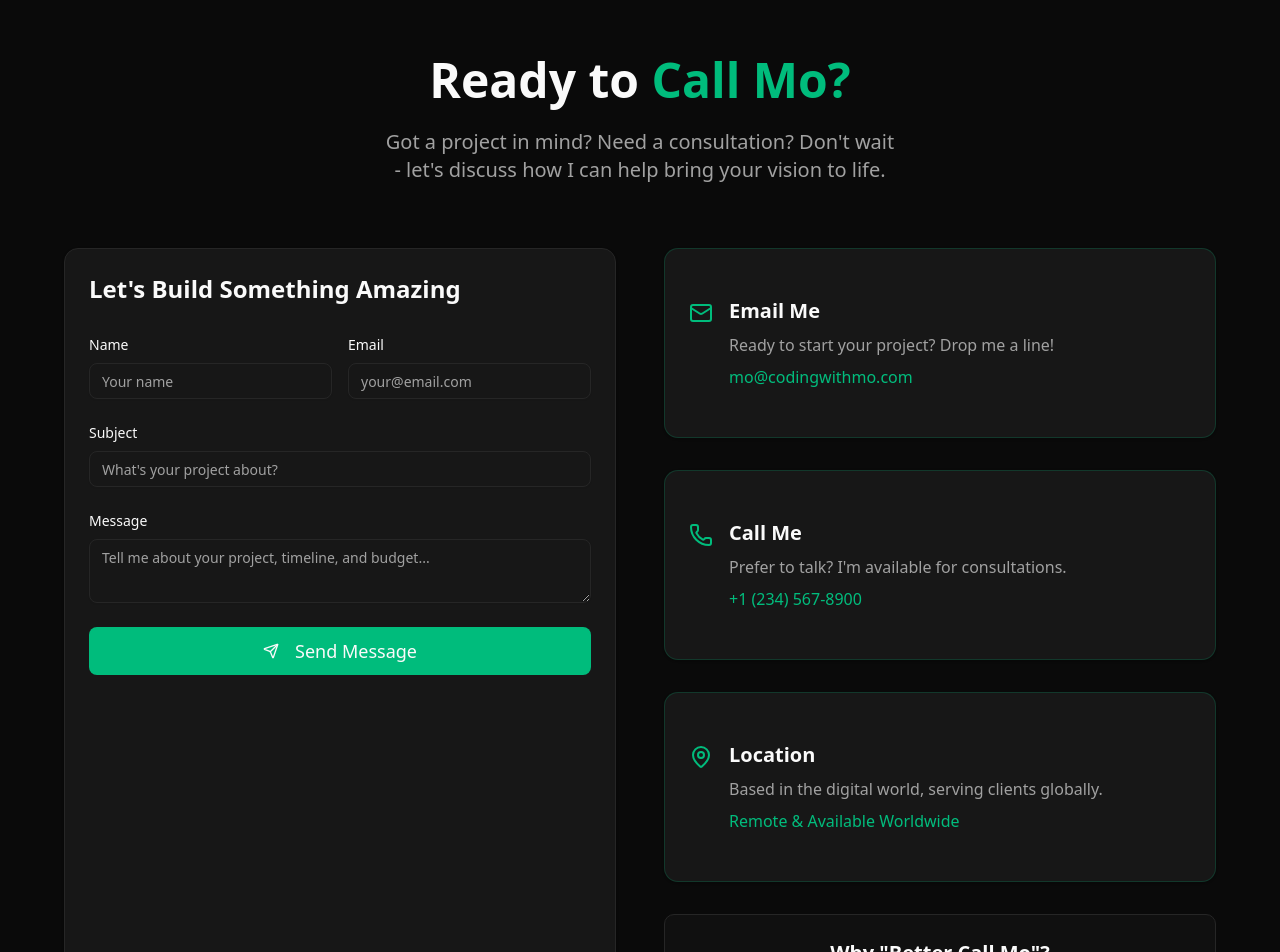
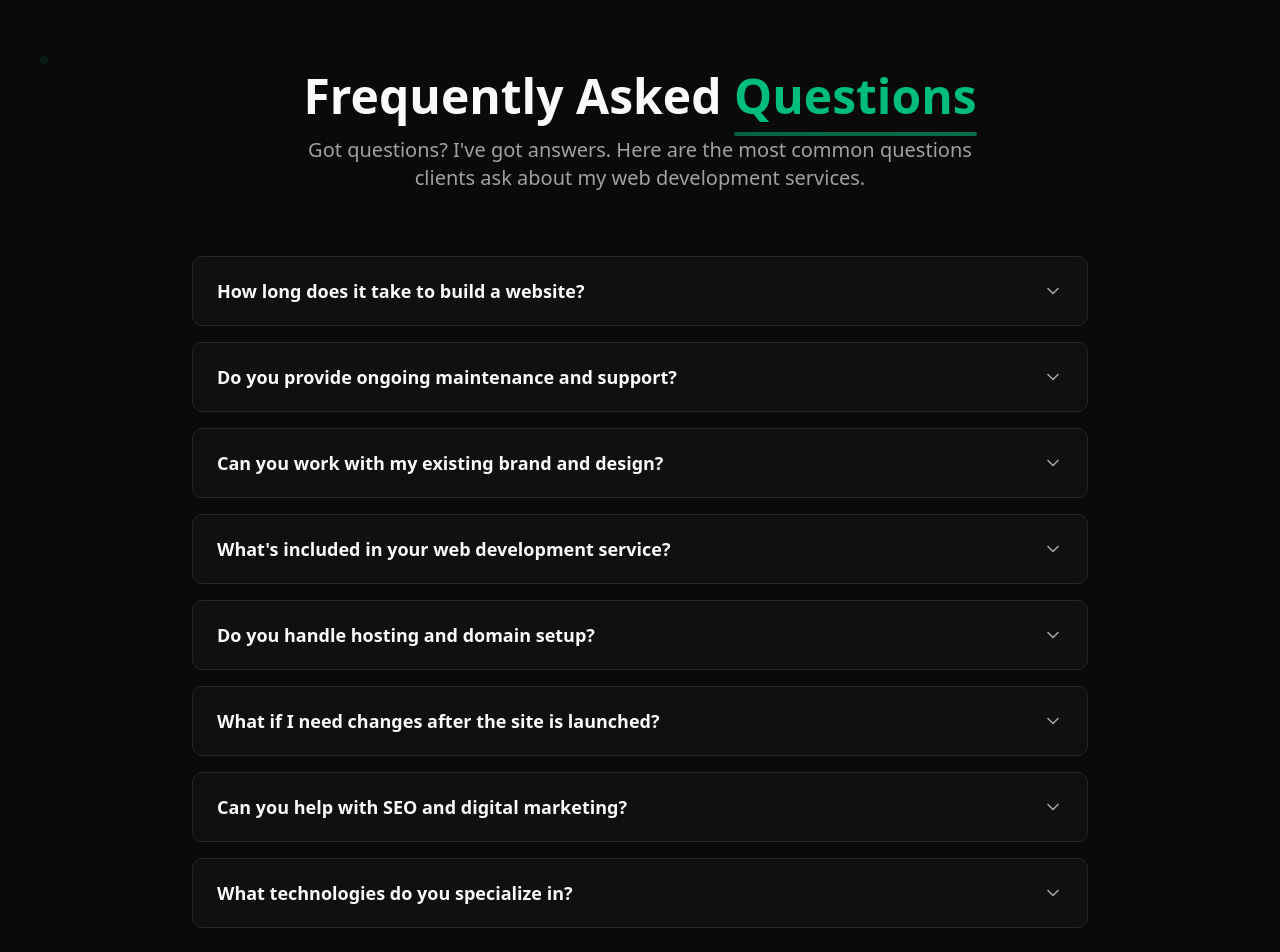
Before and after one commit to Mo-Ibra/better-call-mo, a Next.js app: page / in a window 1280 px wide. Shown: the part 5200-6152 px from the top of the page. Built offline with nearby package versions, Linux system fonts and the light colour scheme.

Commit message:
Added Faqs

```diff
--- a/app/page.tsx
+++ b/app/page.tsx
@@ -5,6 +5,7 @@ import Services from "@/components/Services";
 import Projects from "@/components/Projects";
 import Contact from "@/components/Contact";
 import Footer from "@/components/Footer";
+import FAQs from "@/components/Faqs";
 
 export default function Home() {
   return (
@@ -14,6 +15,7 @@ export default function Home() {
       <About />
       <Services />
       <Projects />
+      <FAQs />
       <Contact />
       <Footer />
     </>
--- /dev/null
+++ b/components/Faqs.tsx
@@ -0,0 +1,130 @@
+"use client"
+
+import { useState } from "react"
+import { ChevronDown, ChevronUp } from "lucide-react"
+
+const faqs = [
+  {
+    question: "How long does it take to build a website?",
+    answer:
+      "Timeline depends on complexity. A simple landing page takes 1-2 weeks, while a full e-commerce site or web app can take 4-8 weeks. I'll provide a detailed timeline after understanding your specific requirements.",
+  },
+  {
+    question: "Do you provide ongoing maintenance and support?",
+    answer:
+      "I offer maintenance packages that include security updates, content changes, performance monitoring, and technical support. Most clients choose ongoing support to keep their sites running smoothly.",
+  },
+  {
+    question: "Can you work with my existing brand and design?",
+    answer:
+      "Yes! I can work with your existing brand guidelines, logos, and design preferences. If you don't have established branding, I can also help create a cohesive visual identity for your project.",
+  },
+  {
+    question: "What's included in your web development service?",
+    answer:
+      "My service includes responsive design, SEO optimization, performance optimization, mobile-first development, content management setup, and basic analytics integration. I also provide training on how to manage your new site.",
+  },
+  {
+    question: "Do you handle hosting and domain setup?",
+    answer:
+      "Yes! I can help you choose the right hosting solution and handle domain setup. I typically recommend Vercel for modern web apps, but I can work with any hosting provider that fits your needs and budget.",
+  },
+  {
+    question: "What if I need changes after the site is launched?",
+    answer:
+      "I include 30 days of free minor revisions after launch. For larger changes or ongoing updates, I offer flexible hourly rates or monthly maintenance packages depending on your needs.",
+  },
+  {
+    question: "Can you help with SEO and digital marketing?",
+    answer:
+      "I build all sites with SEO best practices from the ground up, including proper meta tags, structured data, and performance optimization. For advanced SEO and marketing campaigns, I can connect you with trusted partners.",
+  },
+  {
+    question: "What technologies do you specialize in?",
+    answer:
+      "I specialize in modern web technologies including Next.js, React, TypeScript, Tailwind CSS, and various headless CMS solutions. I choose the best tech stack based on your project's specific requirements and goals.",
+  },
+]
+
+export default function FAQs() {
+  const [openIndex, setOpenIndex] = useState<number | null>(null)
+
+  const toggleFAQ = (index: number) => {
+    setOpenIndex(openIndex === index ? null : index)
+  }
+
+  return (
+    <section id="faq" className="py-24 bg-background relative overflow-hidden">
+      {/* Background particles */}
+      <div className="absolute inset-0 opacity-20">
+        <div className="absolute top-20 left-10 w-2 h-2 bg-emerald-500 rounded-full animate-pulse"></div>
+        <div className="absolute top-40 right-20 w-1 h-1 bg-emerald-400 rounded-full animate-ping"></div>
+        <div className="absolute bottom-32 left-1/4 w-1.5 h-1.5 bg-emerald-300 rounded-full animate-pulse"></div>
+        <div className="absolute bottom-20 right-1/3 w-1 h-1 bg-emerald-500 rounded-full animate-ping"></div>
+      </div>
+
+      <div className="container mx-auto px-4 relative z-10">
+        <div className="text-center mb-16">
+          <h2 className="text-4xl md:text-5xl font-bold text-foreground mb-4">
+            Frequently Asked{" "}
+            <span className="text-emerald-500 relative">
+              Questions
+              <div className="absolute -bottom-2 left-0 right-0 h-1 bg-gradient-to-r from-emerald-500/50 to-emerald-400/50 rounded-full"></div>
+            </span>
+          </h2>
+          <p className="text-xl text-muted-foreground max-w-2xl mx-auto">
+            Got questions? I've got answers. Here are the most common questions clients ask about my web development
+            services.
+          </p>
+        </div>
+
+        <div className="max-w-4xl mx-auto">
+          <div className="space-y-4">
+            {faqs.map((faq, index) => (
+              <div
+                key={index}
+                className="border border-border rounded-lg bg-card/50 backdrop-blur-sm hover:bg-card/70 transition-all duration-300 hover:border-emerald-500/30"
+              >
+                <button
+                  onClick={() => toggleFAQ(index)}
+                  className="w-full px-6 py-5 text-left flex items-center justify-between focus:outline-none focus:ring-2 focus:ring-emerald-500/20 rounded-lg"
+                >
+                  <h3 className="text-lg font-semibold text-foreground pr-4">{faq.question}</h3>
+                  <div className="flex-shrink-0">
+                    {openIndex === index ? (
+                      <ChevronUp className="w-5 h-5 text-emerald-500" />
+                    ) : (
+                      <ChevronDown className="w-5 h-5 text-muted-foreground" />
+                    )}
+                  </div>
+                </button>
+
+                <div
+                  className={`overflow-hidden transition-all duration-300 ease-in-out ${
+                    openIndex === index ? "max-h-96 opacity-100" : "max-h-0 opacity-0"
+                  }`}
+                >
+                  <div className="px-6 pb-5">
+                    <div className="h-px bg-gradient-to-r from-emerald-500/20 to-transparent mb-4"></div>
+                    <p className="text-muted-foreground leading-relaxed">{faq.answer}</p>
+                  </div>
+                </div>
+              </div>
+            ))}
+          </div>
+        </div>
+
+        {/* Call to action */}
+        <div className="text-center mt-16">
+          <p className="text-lg text-muted-foreground mb-6">Still have questions? Don't hesitate to reach out!</p>
+          <a
+            href="#contact"
+            className="inline-flex items-center px-8 py-3 bg-emerald-600 hover:bg-emerald-700 text-white font-semibold rounded-lg transition-colors duration-200 hover:shadow-lg hover:shadow-emerald-500/25"
+          >
+            Get in Touch
+          </a>
+        </div>
+      </div>
+    </section>
+  )
+}
```
